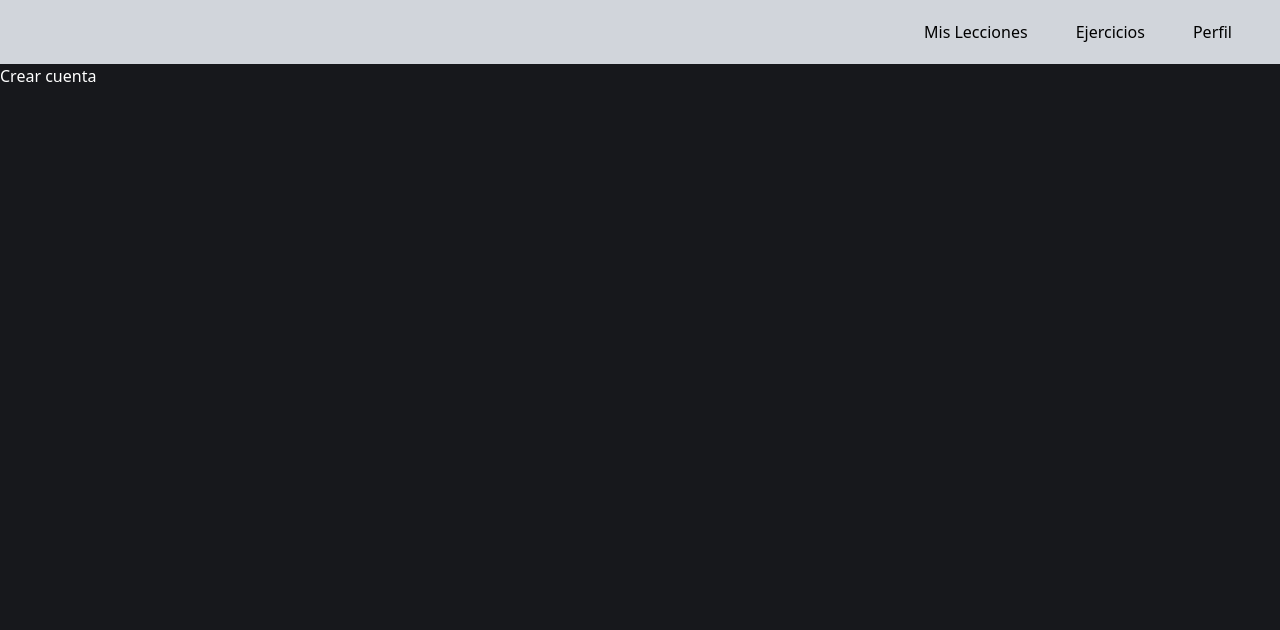
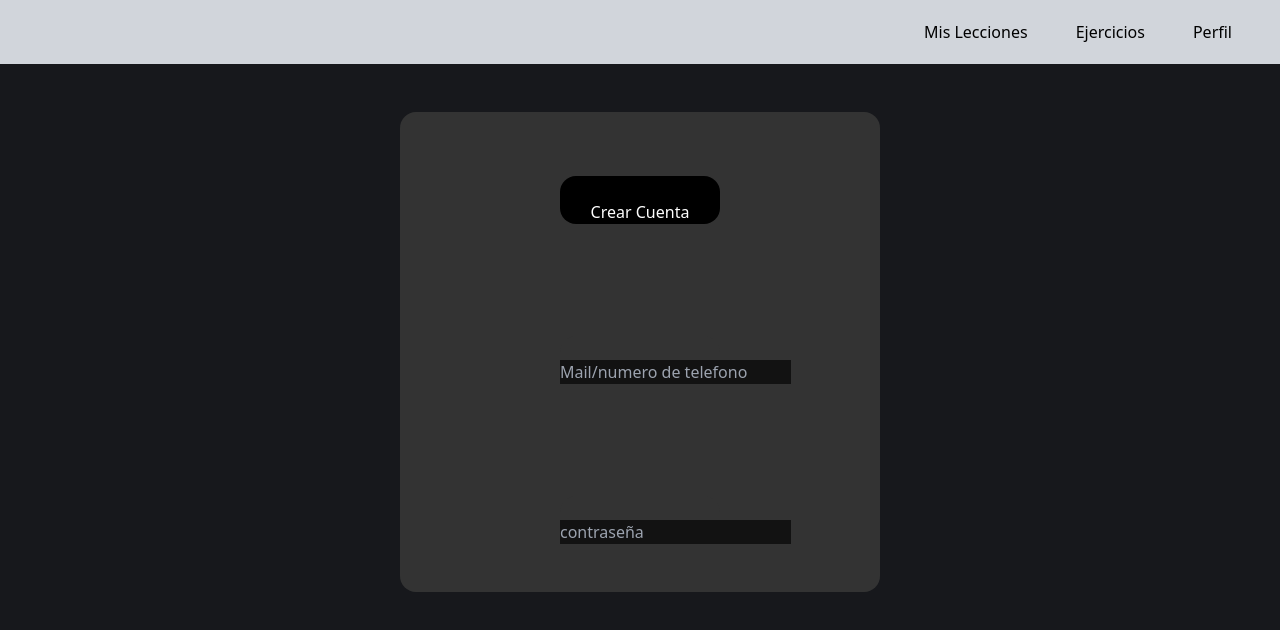
Before and after one commit to FacundoJarma/Squeaky-JS, an Astro site: page /register in a window 1280 px wide. Built offline with nearby package versions, Linux system fonts and the light colour scheme; Astro itself is replaced by a stand-in of ours.

Commit message:
santi: crear cuenta

```diff
--- a/src/pages/register.astro
+++ b/src/pages/register.astro
@@ -3,9 +3,56 @@ import Layout from "../layout/layout.astro";
 ---
 
 <Layout title="Squeaky JS | Inicio">
-  {
-    // TODO: Esta Pagina.
+   <div>
+    <div class="crearcuenta">
+      <button>Crear Cuenta </button>
+    </div>
+
+   <div class="texto">
+    <input type="text" placeholder="Mail/numero de telefono">
+   </div>
+   <div class="contraseña">
+    <input type="password" placeholder="contraseña">
+   </div>
+   </div>
+
+
+
+  <style>
+  div {
+    background-color: rgb(51, 51, 51);
+    width: 30em;
+    height: 30em;
+    border-radius: 1em;
+    display: grid;
+    align-items: flex-end;
+    margin: 3em auto;
+  }
+  .texto  {
+
+    border-radius: 1em;
+    color: rgb(248, 244, 244);
+    width: 10em;
+    height: 3em;
+    text-align: start;
+  }
+  .contraseña {
+
+    border-radius: 1em;
+    color: rgb(248, 244, 244);
+    width: 10em;
+    height: 3em;
+    text-align: center;
+    }
+
+  .crearcuenta {
+    background-color: black;
+    border-radius: 1em;
+    width: 10em;
+    height: 3em;
+    text-align: center;
   }
 
-  <h1>Crear cuenta</h1>
+
+  </style>
 </Layout>
```
